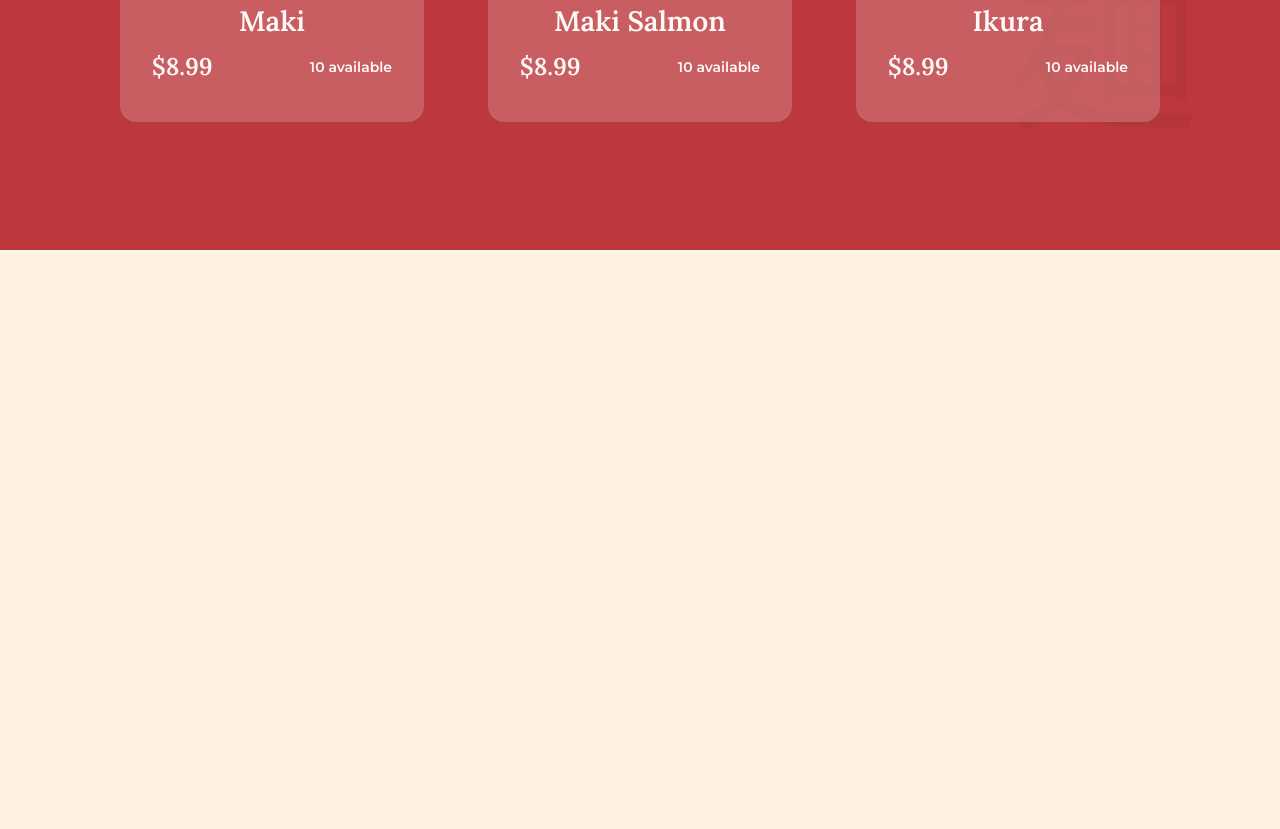
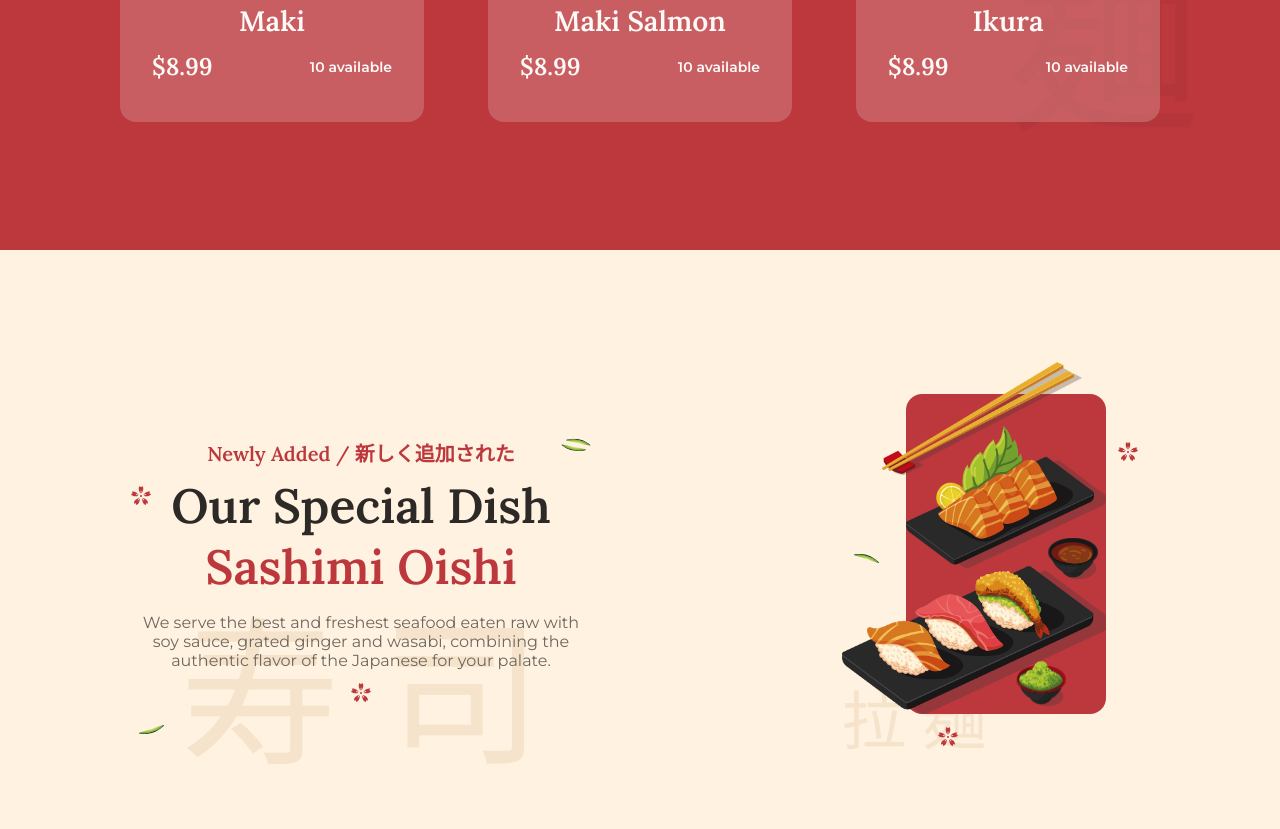
Before and after one commit to swasthikg73/Japanse-Restaurant, a plain HTML site: page index.html in a window 1280 px wide. Shown: the part 2440-3269 px from the top of the page. Before the commit the page ends 3074 px from the top, so only its background shows below. Drawn offline with nearby package versions, Linux system fonts and the light colour scheme.

Commit message:
Work on New section

```diff
--- a/index.html
+++ b/index.html
@@ -396,7 +396,34 @@
 
         <!--==================== NEW SECTION ====================-->
         <section class="new section" id="new">
+            <div class="new__container container grid">
+                <div class="new__data">
+                    <span class="section__subtitle">Newly Added / 新しく追加された</span>
+                    <h2 class="section__title">Our Special Dish <br> <span>Sashimi Oishi<span></span></h2>
+                    <p class="new__description">We serve the best and freshest seafood eaten raw with soy sauce, grated
+                        ginger and wasabi, combining the authentic flavor of the Japanese for your palate.</p>
+                    <img src="./images/flower-japan.svg" alt="image" class="new__flower-1">
+                    <img src="./images/flower-japan.svg" alt="image" class="new__flower-2">
+                    <img src="./images/leaf-1.svg" alt="image" class="new__leaf-1">
+                    <img src="./images/leaf-2.svg" alt="image" class="new__leaf-2">
 
+                    <h2 class="new__text-1">寿 司</h2>
+                </div>
+
+                <div class="new__images">
+                    <div class="new__blob"> </div>
+                    <img src="./images/new-img-1.png" alt="image" class="new__img-1">
+                    <img src="./images/new-img-2.png" alt="image" class="new__img-2">
+                    <img src="./images/new-img-3.png" alt="image" class="new__img-3">
+                    <img src="./images/new-img-4.png" alt="image" class="new__img-4">
+                    <img src="./images/new-img-5.png" alt="image" class="new__img-5">
+                    <img src="./images/flower-japan.svg" alt="image" class="new__flower-3">
+                    <img src="./images/flower-japan.svg" alt="image" class="new__flower-4">
+                    <img src="./images/leaf-3.svg" alt="image" class="new__leaf-3">
+
+                    <h2 class="new__text-2">拉 麺</h2>
+                </div>
+            </div>
         </section>
 
         <!--==================== CONTACT SECTION ====================-->
--- a/styles.css
+++ b/styles.css
@@ -638,6 +638,133 @@ img {
 
 /*=============== NEW SECTION ===============*/
 
+.new__container {
+    row-gap: 5rem;
+    padding-bottom: 6rem;
+}
+
+.new__data {
+    position: relative;
+    text-align: center;
+}
+
+.new__data img,
+.new__text-1 {
+    position: absolute;
+}
+
+.new__flower-1 {
+    width: 20px;
+    top: 3rem;
+    left: 0;
+}
+
+.new__flower-2 {
+    width: 20px;
+    left: 0;
+    right: 0;
+    bottom: -2rem;
+    margin-inline: auto;
+}
+
+.new__leaf-1 {
+    width: 30px;
+    top: 0;
+    right: 0;
+}
+
+.new__leaf-2 {
+    width: 25px;
+    bottom: -4rem;
+    left: .5rem;
+}
+
+
+.new__text-1 {
+    bottom: -8rem;
+    left: 0;
+    right: 0;
+    font-size: 10rem;
+    font-weight: var(--font-medium);
+    color: var(--body-color-alt);
+    z-index: -1;
+}
+
+.new__images {
+    position: relative;
+    justify-self: center;
+}
+
+.new__blob {
+    width: 200px;
+    height: 320px;
+    background-color: var(--first-color);
+    border-radius: 1rem;
+    margin-left: 4rem;
+}
+
+.new__images img,
+.new__text-2 {
+    position: absolute;
+}
+
+.new__img-1 {
+    width: 270px;
+    right: 0;
+    bottom: 0;
+}
+
+.new__img-2 {
+    width: 200px;
+    top: 2rem;
+    right: 0;
+}
+
+.new__img-3 {
+    width: 200px;
+    top: -2rem;
+    right: 1.5rem;
+}
+
+.new__img-4 {
+    width: 50px;
+    top: 9rem;
+    right: .5rem;
+}
+
+.new__img-5 {
+    width: 50px;
+    right: 2.5rem;
+    bottom: .5rem;
+}
+
+.new__flower-3 {
+    width: 20px;
+    top: 3rem;
+    right: -2rem;
+}
+
+.new__flower-4 {
+    width: 20px;
+    bottom: -2rem;
+    left: 6rem;
+}
+
+.new__leaf-3 {
+    width: 25px;
+    top: 10rem;
+    left: .75rem;
+}
+
+
+.new__text-2 {
+    font-size: 4rem;
+    font-weight: var(--font-medium);
+    color: var(--body-color-alt);
+    left: 0;
+    bottom: -3rem;
+    z-index: -1;
+}
 
 /*=============== CONTACT SECTION ===============*/
 
@@ -656,8 +783,7 @@ img {
 
 /*=============== BREAKPOINTS ===============*/
 /* For small devices <> */
-
-@media screen and (width <=320px) {
+@media screen and (width <=400px) {
     .home-blob {
         width: 280px;
         height: 280px;
@@ -666,16 +792,22 @@ img {
     .about__text {
         font-size: 8rem;
     }
+
+    .new__text-1 {
+        font-size: 7rem;
+    }
 }
 
 /* For medium devices <> */
 @media screen and (width >=540px) {
 
     .home__container,
-    .about__container {
+    .about__container,
+    .new__container {
         grid-template-columns: 400px;
         justify-content: center;
     }
+
 
 }
 
@@ -919,6 +1051,13 @@ img {
     .menu__name {
         font-size: 1.75rem;
     }
+
+    .new__container {
+        grid-template-columns: 460px 350px;
+        column-gap: 13rem;
+        align-items: center;
+        padding-block: 2rem 7rem;
+    }
 }
 
 
```
